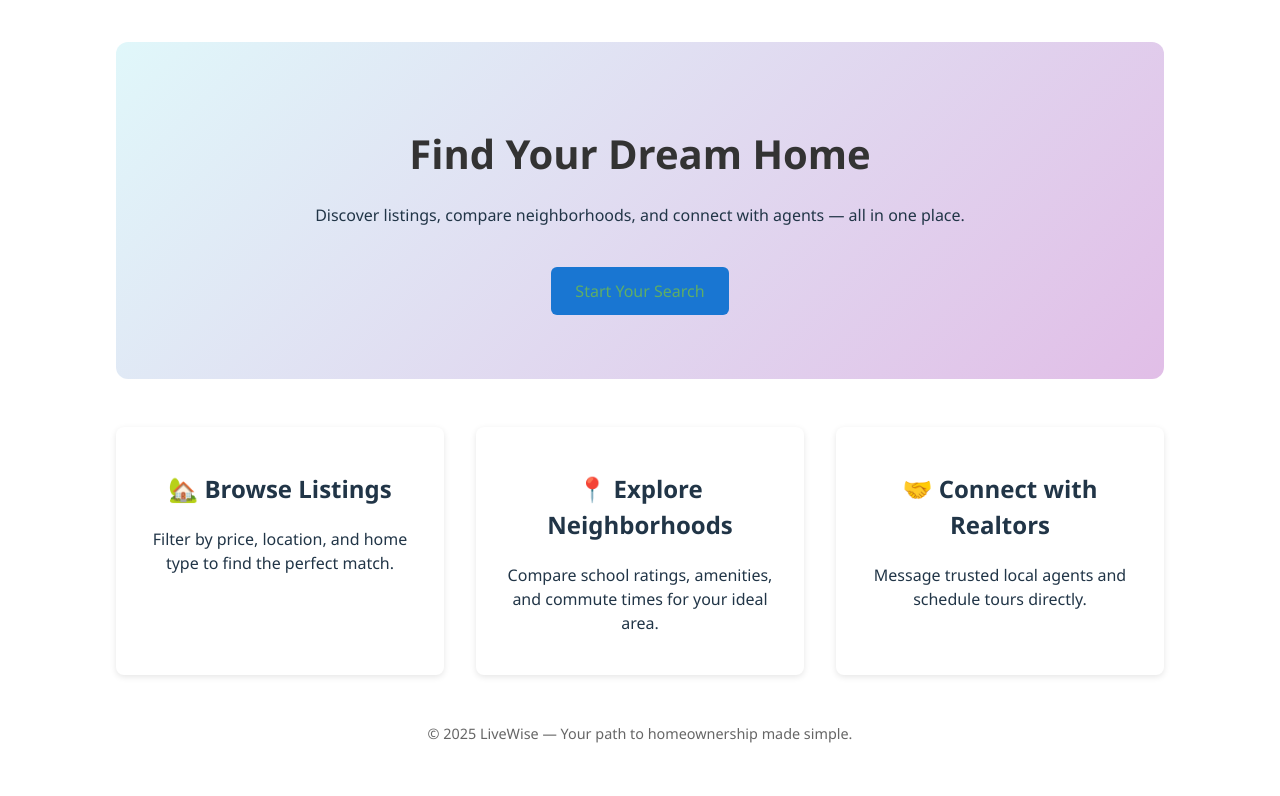
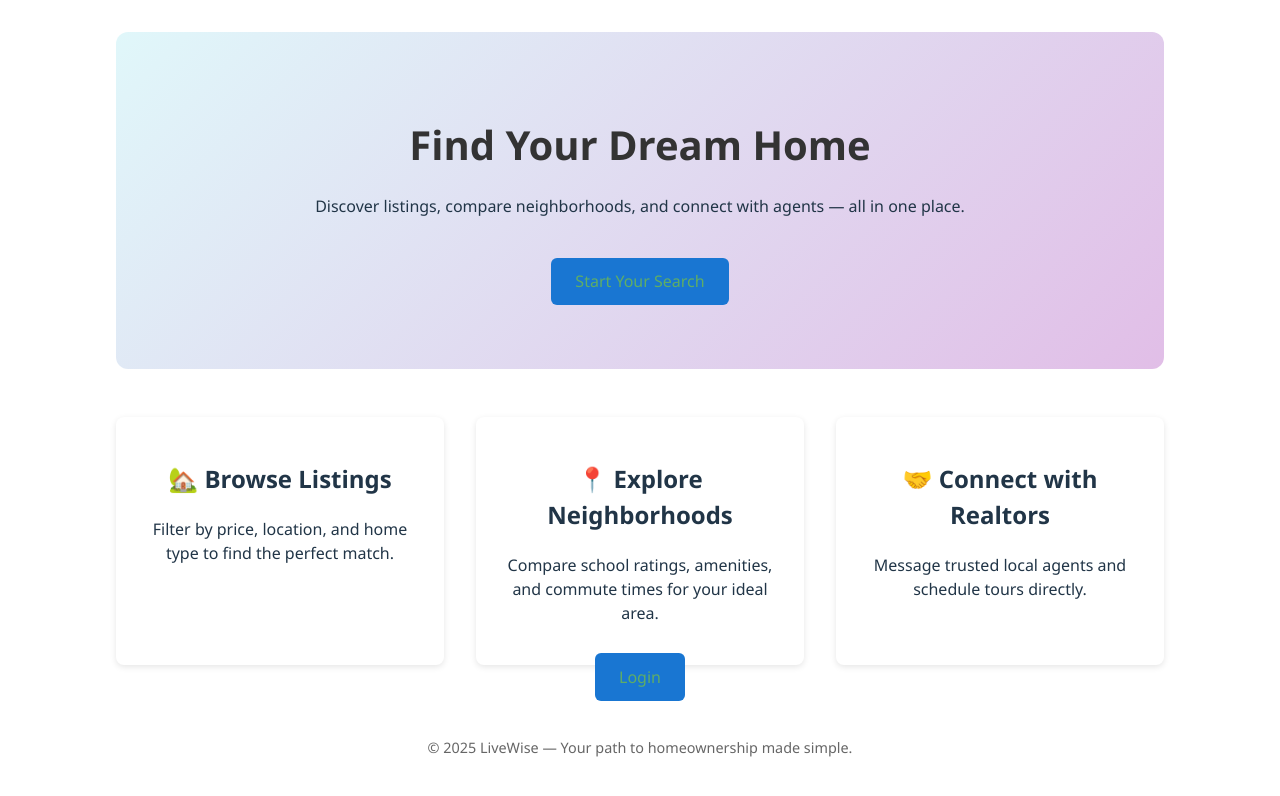
Before and after one commit to WVU-CS330-2025-08-Group03/cs330-2025-group03, a React (Vite) app in the folder frontend/app/: page / in a window 1280 px wide. Shown: the top 796 px of the page. Built offline with nearby package versions, Linux system fonts and the light colour scheme.

Commit message:
issues with login push

```diff
--- a/frontend/app/src/App.jsx
+++ b/frontend/app/src/App.jsx
@@ -26,7 +26,7 @@ function Home() {
           <p>Message trusted local agents and schedule tours directly.</p>
         </div>
       </section>
-
+       <Link to="/login" className="cta-button">Login</Link>
       <footer>
         <p>© 2025 LiveWise — Your path to homeownership made simple.</p>
       </footer>
```
